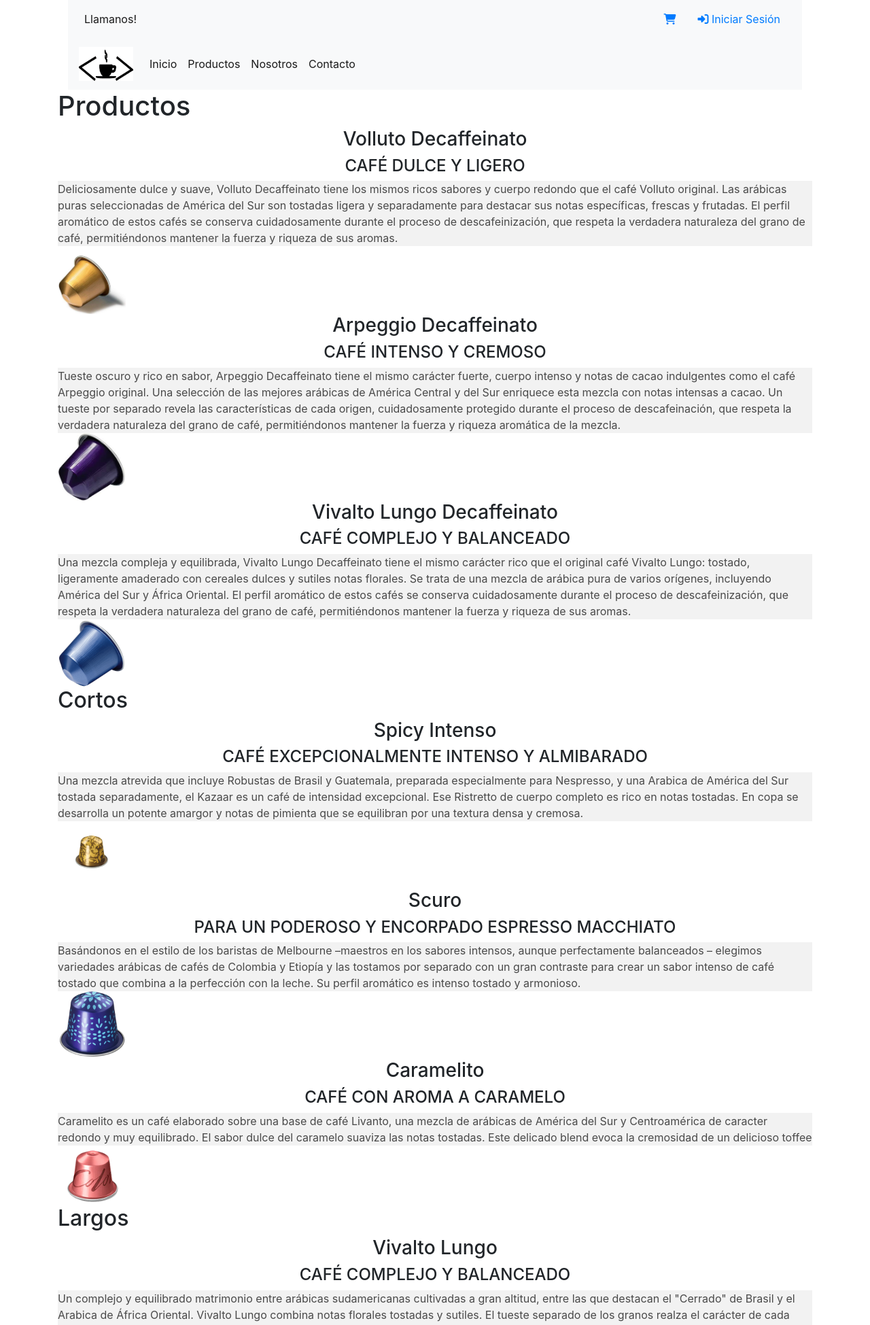
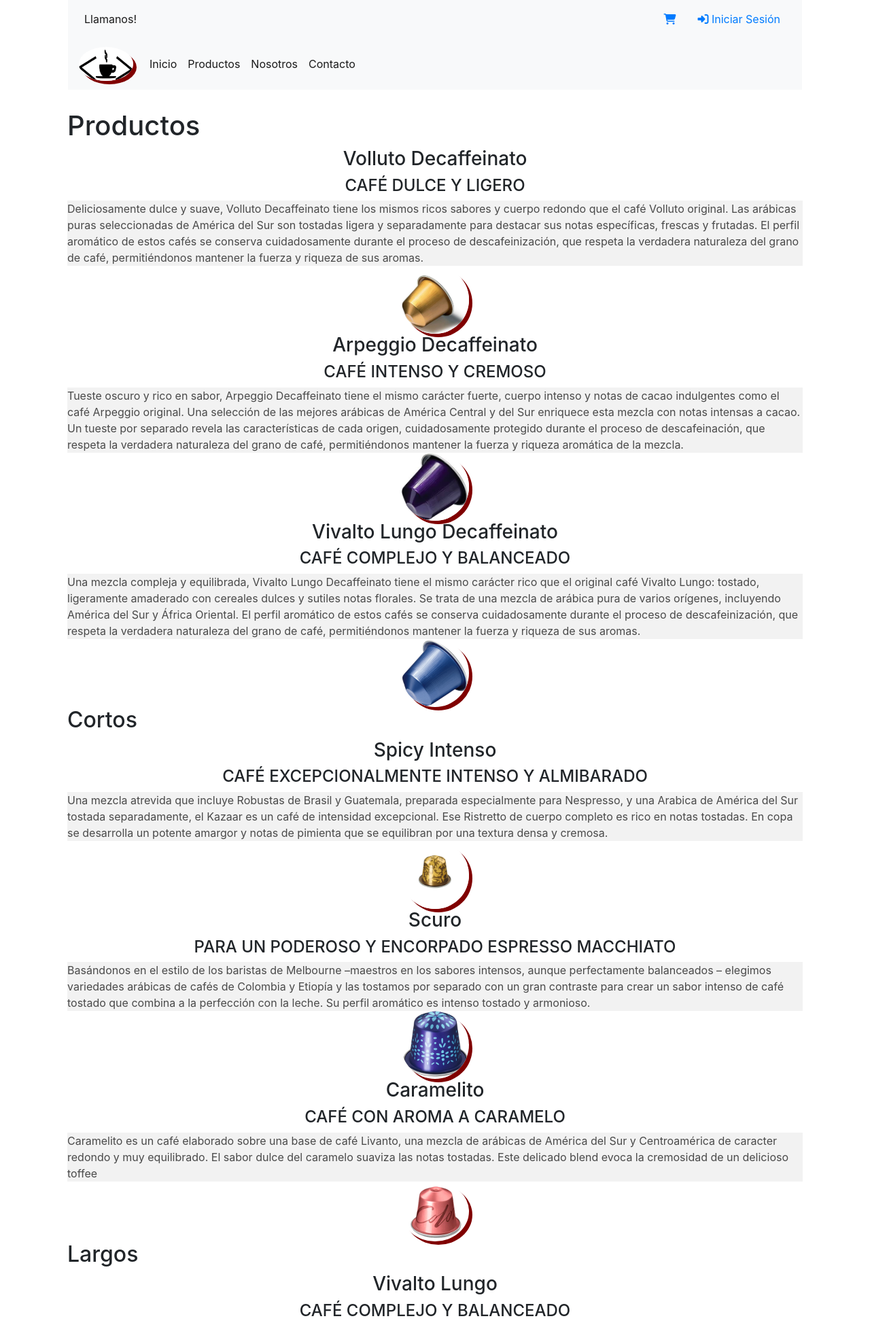
Before and after one commit to NatiNW/ProyectoCafeDH, a PHP site: page /productos.html in a window 1280 px wide. Shown: the top 1949 px of the page at 68% size. Run offline with PHP 8.4, Linux system fonts and the light colour scheme; some libraries are stand-ins or nearby versions; some web fonts are replaced.

Commit message:
productos

```diff
--- a/css/estilos.css
+++ b/css/estilos.css
@@ -1,11 +1,20 @@
+.general{
+  padding: 29px;
+}
+
+
 img{
   position: relative;
   width: 100px;
+  height: auto;
   max-width: 280px;
-  display: flex;
+  margin: auto;
+  display: block;
   justify-content: center;
   flex-wrap: wrap;
   text-align: center;
+  border-radius: 55%;
+  box-shadow: 5px 5px 0px #800000;
 }
 .article{
   margin: 15px;
```
